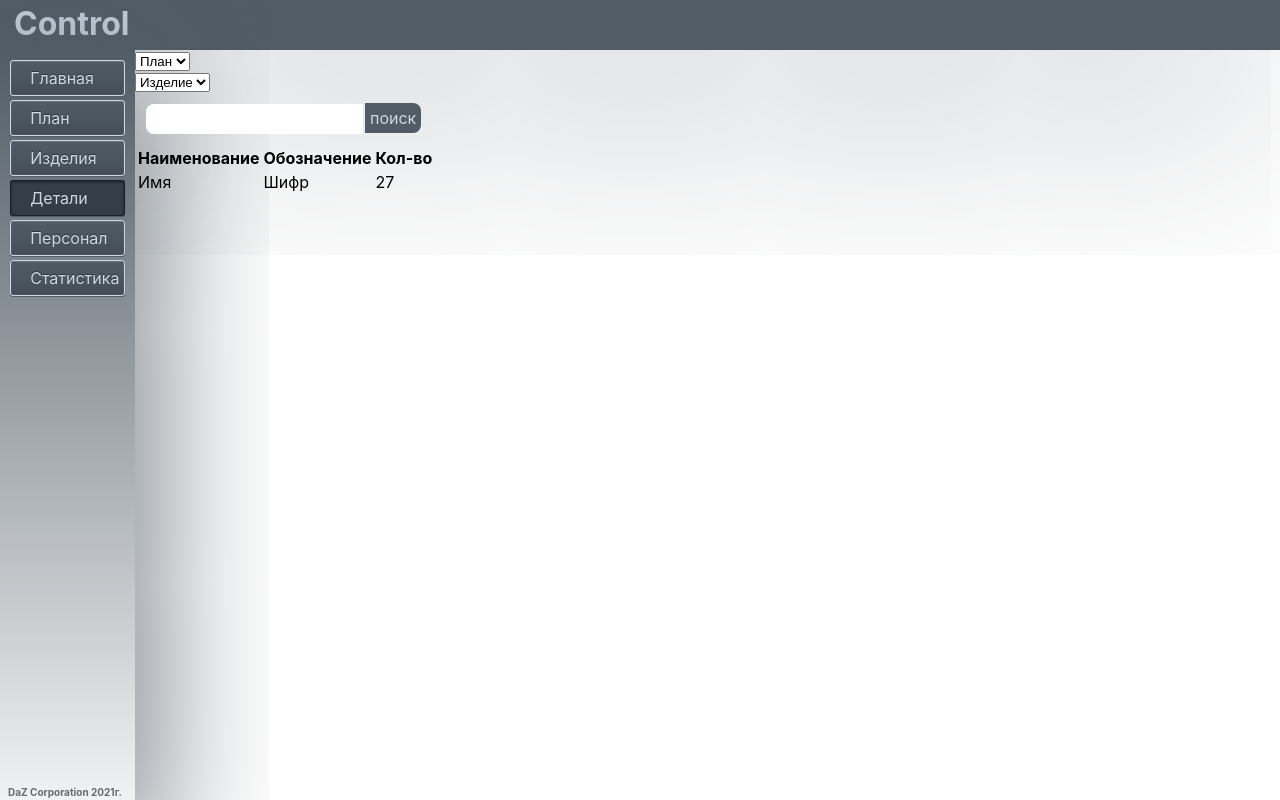
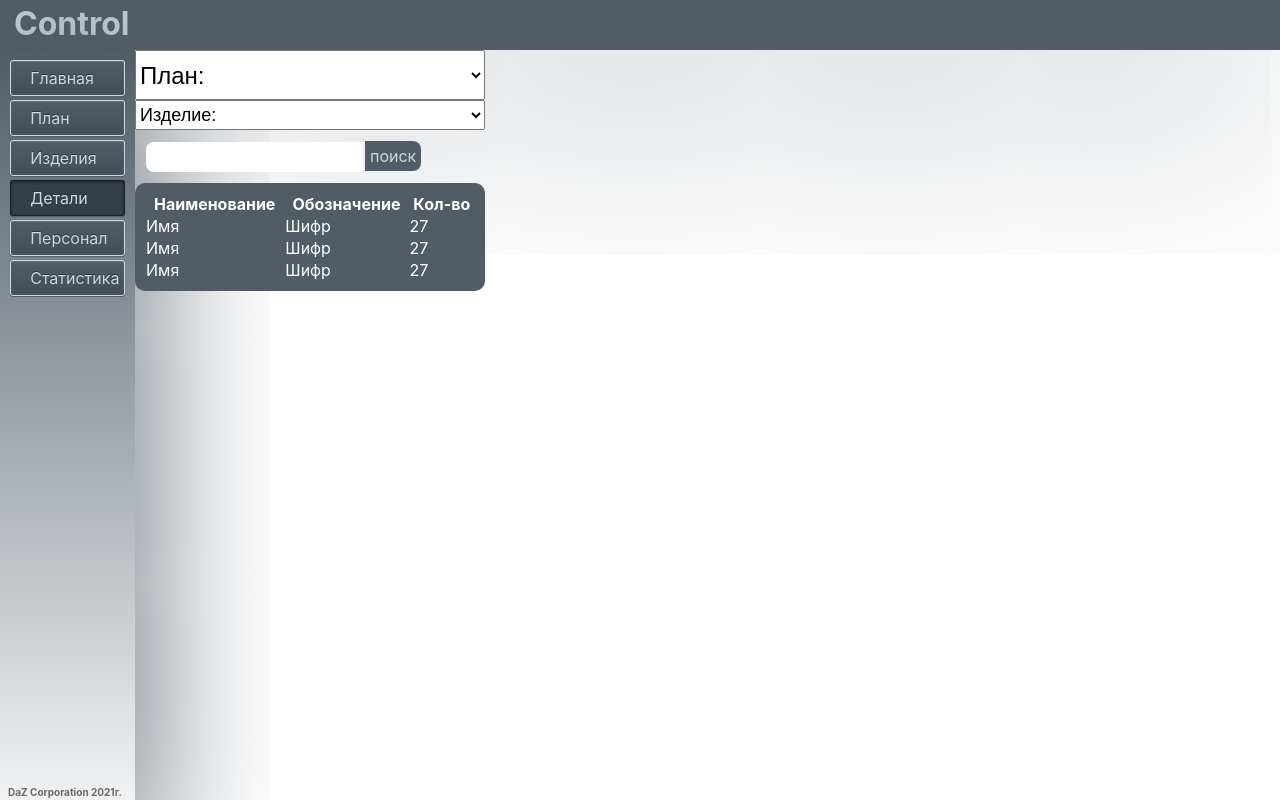
Before and after one commit to ZubayrM/control-frontend, a React (Create React App) app: page /detail in a window 1280 px wide. Built offline with nearby package versions, Linux system fonts and the light colour scheme.

Commit message:
add table

```diff
--- a/src/component/Main/Details/Detail.module.css
+++ b/src/component/Main/Details/Detail.module.css
@@ -84,3 +84,26 @@
 .button:hover:after{
 
 }
+
+.select1{
+    width: 350px;
+    height: 50px;
+    font-size: 24px;
+}
+
+.select2{
+    width: 350px;
+    height: 30px;
+    font-size: 18px;
+}
+
+.table{
+    width: 350px;
+    background-color: rgb(81,92,102) ;
+    color: white;
+    border-radius: 10px;
+    padding: 10px;
+
+    border-spacing: 0;
+    empty-cells: hide;
+}
--- a/src/component/Main/Details/DetailList.js
+++ b/src/component/Main/Details/DetailList.js
@@ -33,13 +33,13 @@ export default class DetailList extends React.Component{
         return(
             <dev>
                 <div>
-                    <select>
-                        <option>План {this.props.active}</option>
+                    <select className={style.select1}>
+                        <option>План: {this.props.active}</option>
                     </select>
                 </div>
                 <div>
-                    <select>
-                        <option>Изделие</option>
+                    <select className={style.select2}>
+                        <option>Изделие: </option>
                     </select>
                 </div>
 
@@ -51,11 +51,21 @@ export default class DetailList extends React.Component{
                 </div>
 
                 <div>
-                    <table>
+                    <table className={style.table}>
                         <tr>
                             <th>Наименование</th>
                             <th>Обозначение</th>
                             <th>Кол-во</th>
+                        </tr>
+                        <tr>
+                            <td>Имя</td>
+                            <td>Шифр</td>
+                            <td>27</td>
+                        </tr>
+                        <tr>
+                            <td>Имя</td>
+                            <td>Шифр</td>
+                            <td>27</td>
                         </tr>
                         <tr>
                             <td>Имя</td>
```
Also changed, not shown: 1 other file (tests, documents, lock files or other folders).
